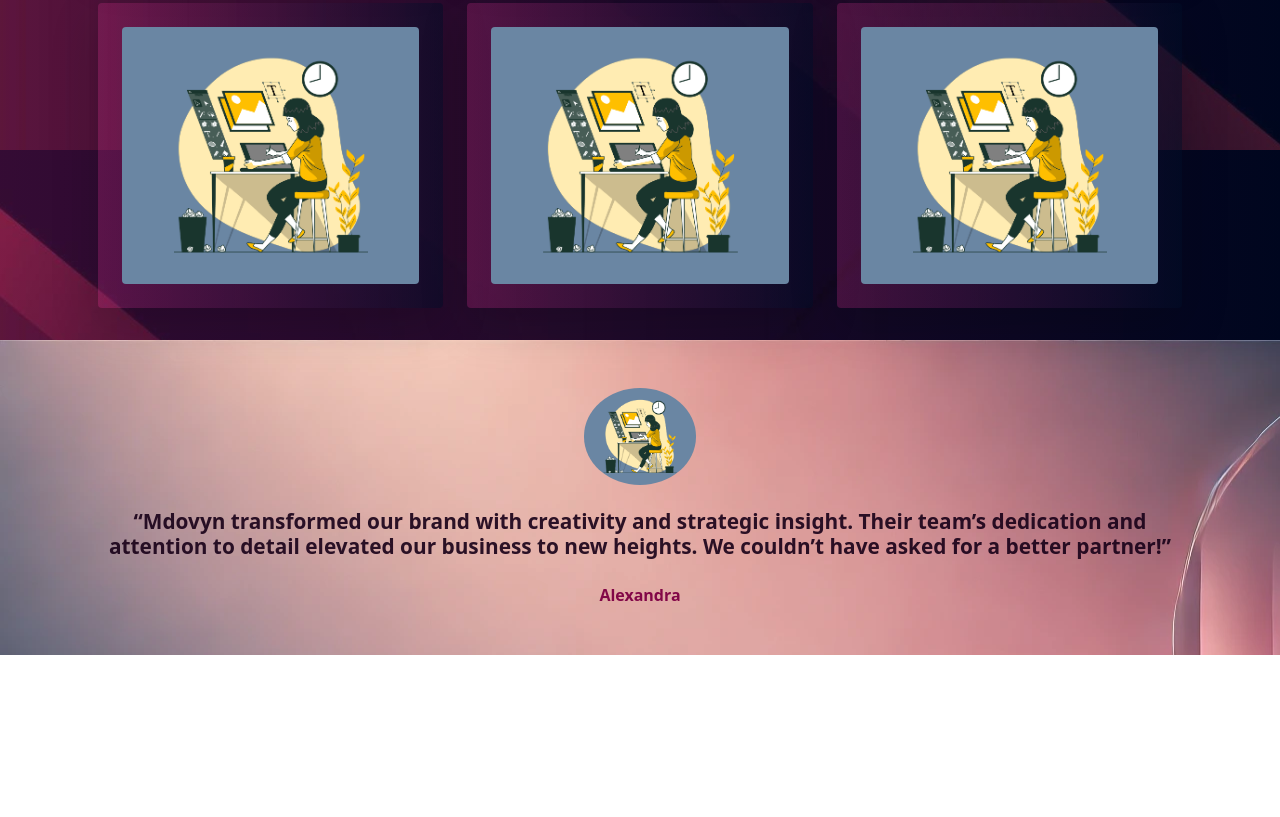
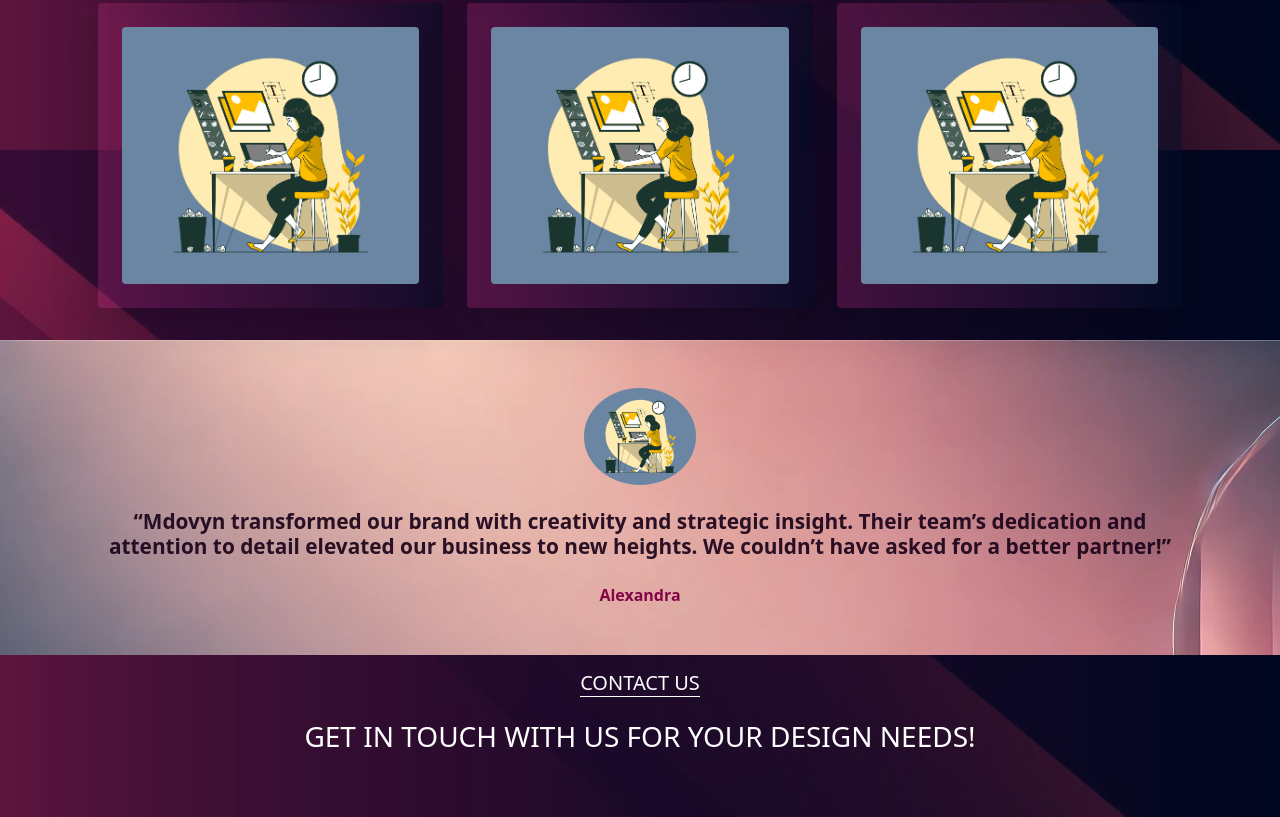
Before and after one commit to Praveen-PC/Designer, a plain HTML site: page index.html in a window 1280 px wide. Shown: the part 3850-4667 px from the top of the page. Before the commit the page ends 4505 px from the top, so only its background shows below. Drawn offline with nearby package versions, Linux system fonts and the light colour scheme.

Commit message:
designer

```diff
--- a/index.html
+++ b/index.html
@@ -71,7 +71,7 @@
             <div class="collapse navbar-collapse" id="navbarSupportedContent">
                 ]<ul class="navbar-nav ms-auto mb-3 mb-lg-0 text-white gap-2">
                     <li class="nav-item">
-                        <a class="nav-link text-white" href="about.html">About</a>
+                        <a class="nav-link text-white" href="#">About</a>
                     </li>
                     <li class="nav-item">
                         <a class="nav-link text-white" href="#services">Services</a>
@@ -80,7 +80,7 @@
                         <a class="nav-link text-white" href="#portfolio">Portfolio</a>
                     </li>
                     <li class="nav-item">
-                        <a class="nav-link text-white" href="contact.html">Contact</a>
+                        <a class="nav-link text-white" href="#contact">Contact</a>
                     </li>
                 </ul>
 
@@ -343,7 +343,27 @@
 
 <!-- contact section -->
  <section id="contact">
-    <div class=""></div>
+    <div class="con1">
+        <div class="container text-center">
+            <div class="text-white">
+                <div class="p-3">
+                    <h5 class="services">CONTACT US</h5>
+                </div>
+                <h3 class="p-2">GET IN TOUCH WITH US FOR YOUR DESIGN NEEDS!</h3>
+            </div>
+            <div class="p-3">
+               <div class="row">
+                <div class="col-12 col-md-6 mb-3">
+
+                </div>
+                <div class="col-12 col-md-6 mb-3">
+
+                </div>
+               </div>
+            </div>
+        </div>
+
+    </div>
  </section>
 
 </body>
```
